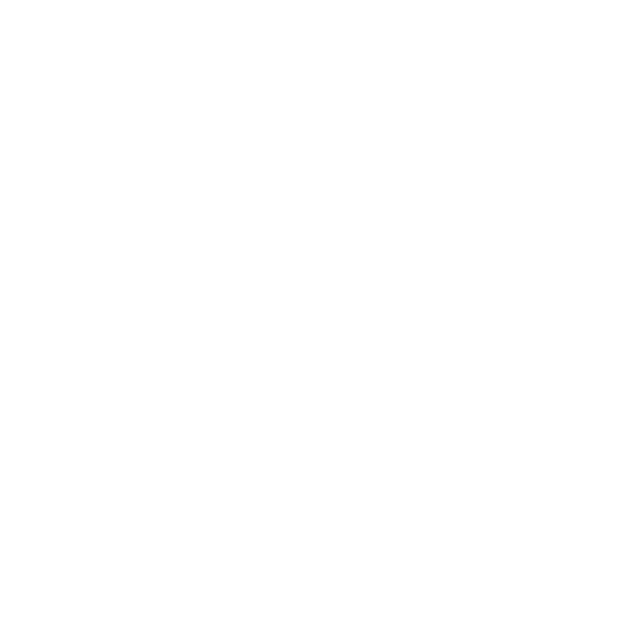
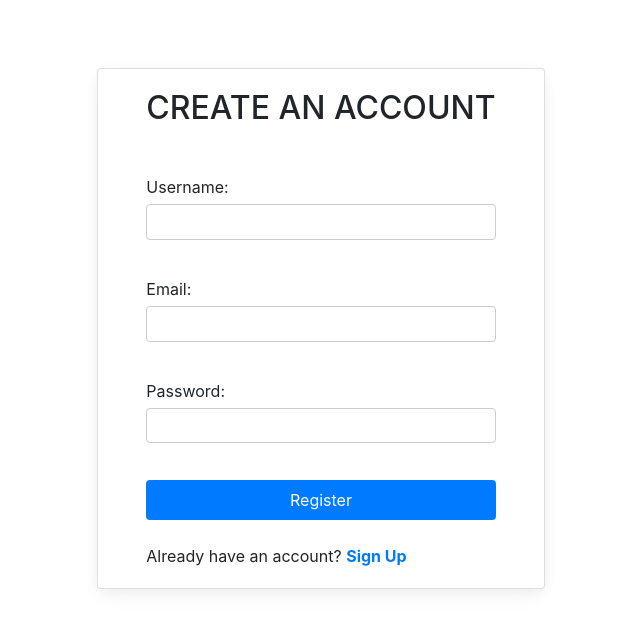
Before and after one commit to narendrachitteti/dhanvantri-pharma, a React (Create React App) app: page /WholesaleRegis in a window 1280 px wide. Before the commit this address had no page. Shown: the top 630 px of the page, without its empty margins (319-959 px from the left). Built offline with nearby package versions, Linux system fonts and the light colour scheme.

Commit message:
Register

```diff
--- a/src/App.js
+++ b/src/App.js
@@ -29,6 +29,7 @@
 import PurchaseSalepopup from './components/Pages/PurchaseSalepopup.js';
 import Stockist from './components/Pharmacy/Stockist'
 import Form4 from './components/Form4';
+import WholesaleRegis from './components/LoginForms/WholsaleRegis.js';
 
 function App() {
   return (
@@ -64,6 +65,8 @@
           <Route path="/PurchaseSalepopup" element={<PurchaseSalepopup/>}/>
           <Route path="/Creditnote" element={<Note/>}/>
           <Route path='/Stockist' element={<Stockist/>}/>
+          <Route path='/WholesaleRegis' element={<WholesaleRegis/>}/>
+
         </Routes>
       </Router>
     </div>
--- /dev/null
+++ b/src/components/LoginForms/WhlosaleRegis.css
@@ -0,0 +1,38 @@
+/* Style for the form */
+.wholsaleregis {
+    display: flex;
+    flex-direction: column;
+  }
+
+  /* Style for the form labels */
+.wholsaleregis  label {
+    margin-bottom: 0.5rem;
+  }
+
+  /* Style for the input fields */
+ .wholsaleregis input {
+    width: 100%;
+    padding: 0.3rem;
+    border: 1px solid #ccc;
+    border-radius: 4px;
+  }
+
+  /* Style for the submit button */
+.wholsaleregis  button {
+    background-color: #007bff;
+    color: #fff;
+    padding: 0.5rem 1rem;
+    border: none;
+    border-radius: 4px;
+    cursor: pointer;
+  }
+
+  /* Style for the link */
+  a {
+    text-decoration: none;
+  }
+
+  /* Style for the link hover state */
+  a:hover {
+    text-decoration:none;
+  }
--- a/src/components/LoginForms/WholesaleLogin.js
+++ b/src/components/LoginForms/WholesaleLogin.js
@@ -39,7 +39,7 @@
 
 
         <div>
-          <p className="mb-0">Don't have an account? <a href="#!" class=" fw-bold">Sign Up</a></p>
+          <p className="mb-0">Don't have an account? <a href="/WholesaleRegis" class=" fw-bold">Sign In</a></p>
         </div>
       </MDBCardBody>
     </MDBCard>
--- /dev/null
+++ b/src/components/LoginForms/WholsaleRegis.js
@@ -0,0 +1,108 @@
+import React,{useState} from 'react';
+import { useNavigate } from 'react-router-dom';
+import {
+  MDBBtn,
+  MDBContainer,
+  MDBCard,
+  MDBCardBody,
+  MDBInput,
+  MDBCheckbox
+}
+from 'mdb-react-ui-kit';
+import './WhlosaleRegis.css'
+function  WholesaleRegis() {
+
+    const navigate = useNavigate();
+  const [formData, setFormData] = useState({
+    username: '',
+    email: '',
+    password: '',
+  });
+
+  const handleChange = (e) => {
+    setFormData({ ...formData, [e.target.name]: e.target.value });
+  };
+
+  const handleSubmit = async (e) => {
+    e.preventDefault();
+
+    // Add client-side validations
+    if (!formData.username || !formData.email || !formData.password) {
+      alert('Please provide all required fields.');
+      return;
+    }
+
+    try {
+      const response = await fetch('http://localhost:5000/api/register', {
+        method: 'POST',
+        headers: {
+          'Content-Type': 'application/json',
+        },
+        body: JSON.stringify(formData),
+      });
+
+      const data = await response.json();
+
+      if (response.ok) {
+
+        setFormData({ username: '', email: '', password: '' });
+        navigate('/WholesaleRegis');
+        alert(data.message);
+        window.location.href='/WholesaleLogin'
+
+      } else {
+        alert(`Error: ${data.message}`);
+      }
+    } catch (error) {
+      console.error(error);
+    }
+
+};
+
+
+
+  return (
+    <MDBContainer fluid className='d-flex align-items-center justify-content-center bg-image'
+
+
+    // style={{backgroundImage: 'url(https://mdbcdn.b-cdn.net/img/Photos/new-templates/search-box/img4.webp)'}}
+
+
+    >
+      <div className='mask gradient-custom-3'></div>
+      <MDBCard className='m-5' style={{maxWidth: '600px'}}>
+        <MDBCardBody className='px-5'>
+          <h2 className="text-uppercase text-center mb-5">Create an account</h2>
+
+
+          <form  onSubmit={handleSubmit} className='wholsaleregis'>
+          <label>
+          Username:
+          <input type="text" name="username" value={formData.username} onChange={handleChange} />
+        </label>
+        <br />
+        <label>
+          Email:
+          <input type="email" name="email" value={formData.email} onChange={handleChange} />
+        </label>
+        <br />
+        <label>
+          Password:
+          <input type="password" name="password" value={formData.password} onChange={handleChange} />
+        </label>
+        <br />
+        <button type="submit">Register</button>
+
+          </form>
+
+            <br/>
+          <div>
+          <p className="mb-0">Already have an account? <a href="/WholesaleLogin" class=" fw-bold">Sign Up</a></p>
+        </div>
+        </MDBCardBody>
+      </MDBCard>
+    </MDBContainer>
+  );
+}
+
+export default WholesaleRegis;
```
